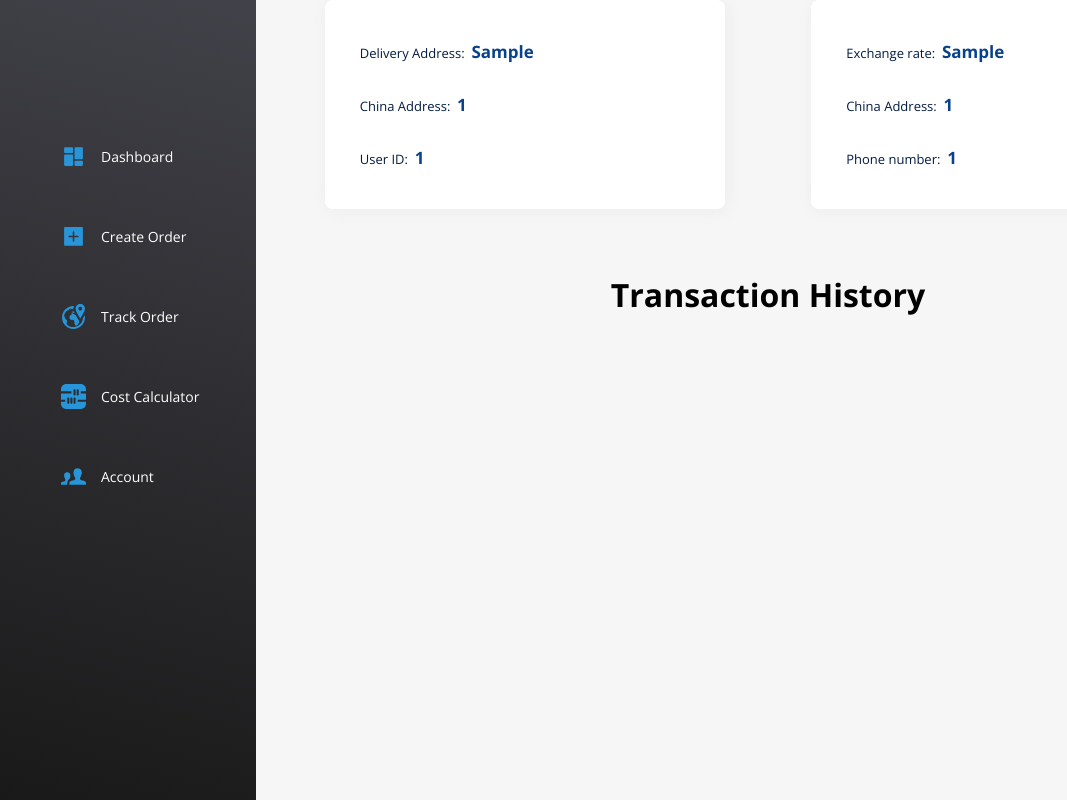
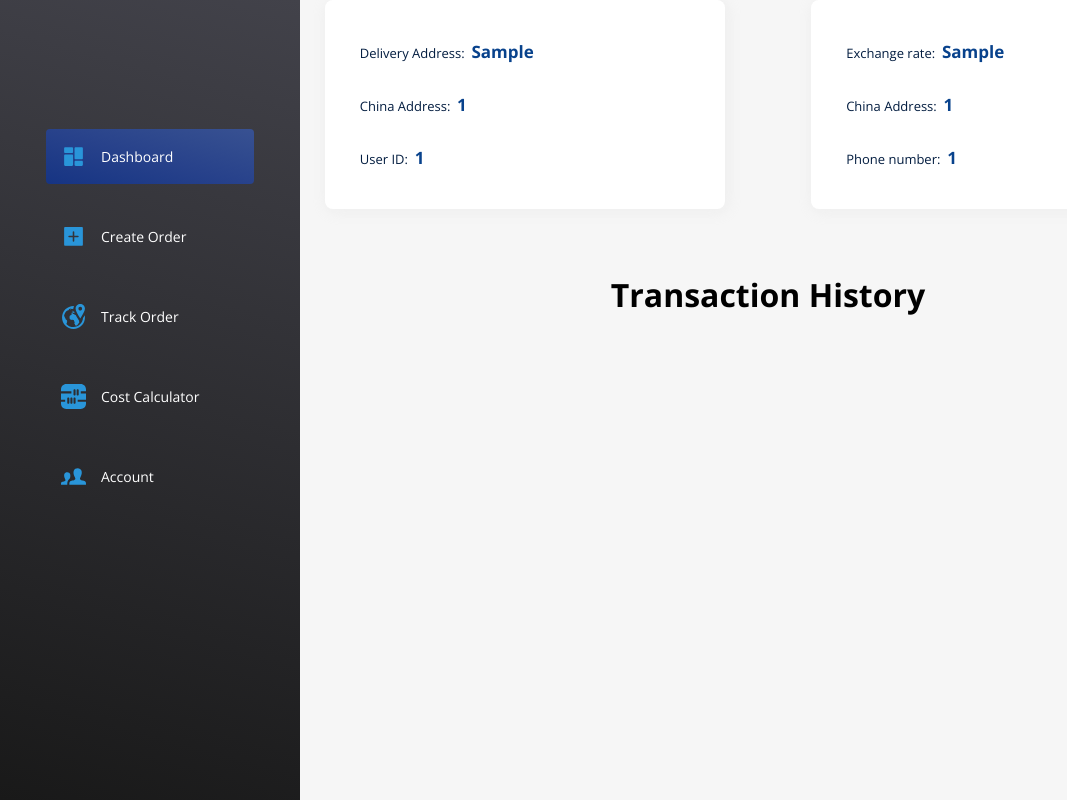
Before and after one commit to rambey-coder/checkit-enterprise, a React (Create React App) app: page /profile in a window 1280 px wide. Shown: the whole page, without its empty margins (0-1067 px from the left). Built offline with nearby package versions, Linux system fonts and the light colour scheme; sample sign-in values are in the browser's storage.

Commit message:
style: dashboard link

```diff
--- a/src/ToolKit/Features/Order/Service.js
+++ b/src/ToolKit/Features/Order/Service.js
@@ -13,6 +13,7 @@ export const createOrder = (data, setTrackRes, trackRes) => async () => {
       setCreateOrder(res?.data);
       if (res.status === 200) setTrackRes(!trackRes);
     }
+    console.log(res);
     return res;
   } catch (error) {
     toast.error(error?.response?.data?.message);
--- a/src/components/Sidebar/Sidebar.js
+++ b/src/components/Sidebar/Sidebar.js
@@ -1,47 +1,67 @@
 import React from "react";
 import styles from "./Sidebar.module.css";
-import { Link } from "react-router-dom";
+import { NavLink } from "react-router-dom";
 
 import dashboard from "./assets/dashboard.svg";
 import create from "./assets/create.svg";
 import track from "./assets/track.svg";
 import calc from "./assets/calculate.svg";
-import user from "./assets/user.svg"
+import user from "./assets/user.svg";
 
-const Sidebar = ({children}) => {
+const Sidebar = ({ children }) => {
   return (
     <>
       <div className={styles.sidebar}>
         <div className={styles.container}>
           <div className={styles.head}>
-            <Link to="/profile">
+            <NavLink
+              to="/profile"
+              className={({ isActive }) =>
+                isActive ? `${styles.link} ${styles.active}` : `${styles.link} `
+              }
+            >
               <img src={dashboard} alt="dashboard" />
               <p>Dashboard</p>
-            </Link>
+            </NavLink>
 
-            <Link to="/create-order">
+            <NavLink
+              to="/create-order"
+              className={({ isActive }) =>
+                isActive ? `${styles.link} ${styles.active}` : `${styles.link} `
+              }
+            >
               <img src={create} alt="create" />
               <p>Create Order</p>
-            </Link>
+            </NavLink>
 
-            <Link to="/track-order">
+            <NavLink
+              to="/track-order"
+              className={({ isActive }) =>
+                isActive ? `${styles.link} ${styles.active}` : `${styles.link} `
+              }
+            >
               <img src={track} alt="dashboard" />
               <p>Track Order</p>
-            </Link>
+            </NavLink>
 
             <div>
               <img src={calc} alt="dashboard" />
               <p>Cost Calculator</p>
             </div>
 
-            <Link to="/account">
+            <NavLink
+              to="/account"
+              className={({ isActive }) =>
+                isActive ? `${styles.link} ${styles.active}` : `${styles.link} `
+              }
+            >
               <img src={user} alt="dashboard" />
               <p>Account</p>
-            </Link>
+            </NavLink>
           </div>
         </div>
       </div>
-        <div className={styles.app_container}>{children}</div>
+      <div className={styles.app_container}>{children}</div>
     </>
   );
 };
--- a/src/components/Sidebar/Sidebar.module.css
+++ b/src/components/Sidebar/Sidebar.module.css
@@ -32,13 +32,18 @@
     text-decoration: none;
 }
 
-.head > div > img, .head > a > img {
+.head > div > img, .head > .link > img {
     width: 25px;
 }
 
-.head > div > p, .head > a > p {
+.head > div > p, .head > .link > p {
     color: #fff;
     font-size: 14px;
+}
+
+.link.active {
+    background-image: linear-gradient(to right top, #163483, #1f3b87, #28428b, #304a8e, #385192);
+    border-radius: 4px;
 }
 
 .app_container {
@@ -48,6 +53,5 @@
     left: 50%;
     right: -50%;
     transform: translate(-50%, 0);
-    background: #F6F6F6;
-    height: 100vh;
+    height: auto;
 }
--- a/src/index.css
+++ b/src/index.css
@@ -1,6 +1,10 @@
 * {
-  font-family: 'Open Sans', sans-serif;
+  font-family: "Open Sans", sans-serif;
   padding: 0;
   margin: 0;
   box-sizing: border-box;
 }
+
+body {
+  background: #f6f6f6;
+}
```
